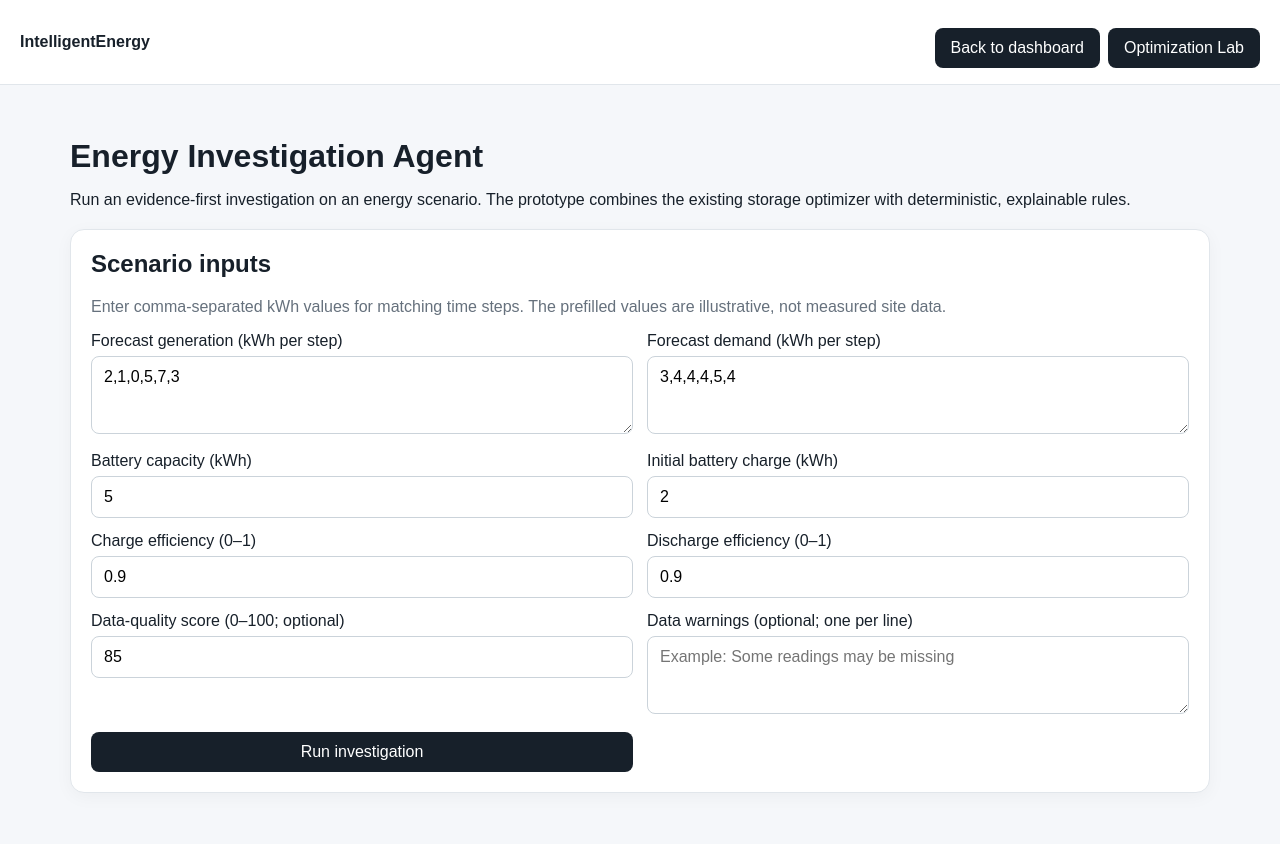
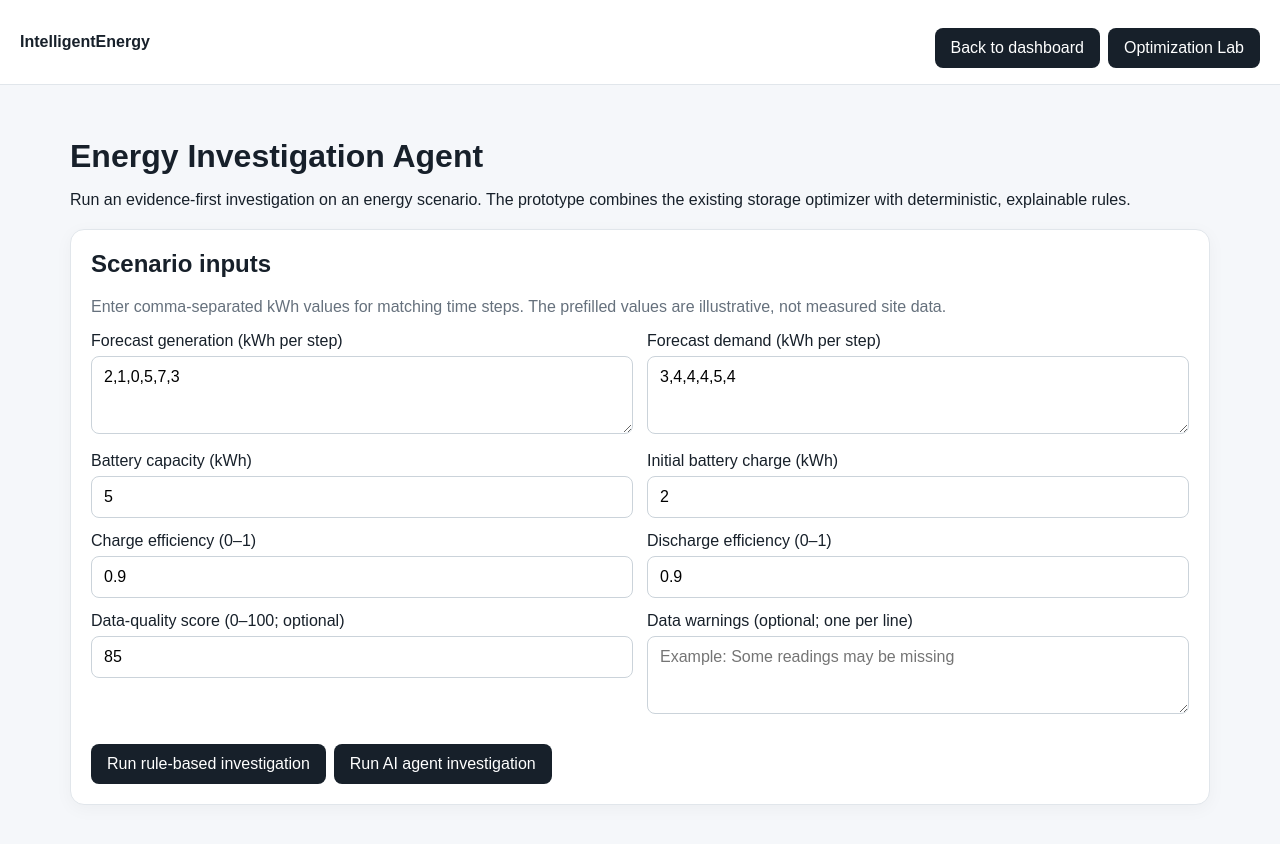
Before and after one commit to okikiolaarowolo/IntelligentEnergy, a Next.js app: page /dashboard/investigator in a window 1280 px wide. Shown: the top 844 px of the page. Built offline with nearby package versions, Linux system fonts and the light colour scheme.

Commit message:
feat: connect dashboard to AI energy investigation endpoint

```diff
--- a/src/app/dashboard/investigator/page.tsx
+++ b/src/app/dashboard/investigator/page.tsx
@@ -31,8 +31,41 @@ export default function InvestigatorPage() {
   const [quality, setQuality] = useState('85');
   const [warnings, setWarnings] = useState('');
   const [report, setReport] = useState<InvestigationReport | null>(null);
+  const [agentReport, setAgentReport] = useState<Record<string, unknown> | null>(null);
   const [error, setError] = useState('');
   const [busy, setBusy] = useState(false);
+
+  async function runAgentInvestigation() {
+    setError('');
+    setAgentReport(null);
+    setBusy(true);
+    try {
+      const generationForecastKwh = parseProfile(generation, 'Generation profile');
+      const demandForecastKwh = parseProfile(demand, 'Demand profile');
+      if (generationForecastKwh.length !== demandForecastKwh.length) throw new Error('Generation and demand profiles must have the same number of steps.');
+      const batteryCapacityKwh = Number(capacity);
+      const initialSocKwh = Number(initialSoc);
+      const charge = Number(chargeEfficiency);
+      const discharge = Number(dischargeEfficiency);
+      const qualityScore = quality.trim() === '' ? undefined : Number(quality);
+      if (!Number.isFinite(batteryCapacityKwh) || batteryCapacityKwh < 0) throw new Error('Battery capacity must be non-negative.');
+      if (!Number.isFinite(initialSocKwh) || initialSocKwh < 0 || initialSocKwh > batteryCapacityKwh) throw new Error('Initial charge must be between zero and battery capacity.');
+      if (!Number.isFinite(charge) || charge <= 0 || charge > 1 || !Number.isFinite(discharge) || discharge <= 0 || discharge > 1) throw new Error('Efficiencies must be greater than 0 and at most 1.');
+      if (qualityScore !== undefined && (!Number.isFinite(qualityScore) || qualityScore < 0 || qualityScore > 100)) throw new Error('Data-quality score must be between 0 and 100.');
+      const response = await fetch('/api/energy-investigator/agent', {
+        method: 'POST', headers: { 'Content-Type': 'application/json' },
+        body: JSON.stringify({ generationForecastKwh, demandForecastKwh, batteryCapacityKwh, initialSocKwh, chargeEfficiency: charge, dischargeEfficiency: discharge, qualityScore, warnings: warnings.split('\\n').map((item) => item.trim()).filter(Boolean).slice(0, 3) }),
+      });
+      const result: unknown = await response.json();
+      if (!response.ok) throw new Error(result && typeof result === 'object' && 'error' in result && typeof result.error === 'string' ? result.error : 'AI investigation failed.');
+      if (!result || typeof result !== 'object') throw new Error('The agent returned an invalid response.');
+      setAgentReport(result as Record<string, unknown>);
+    } catch (cause) {
+      setError(cause instanceof Error ? cause.message : 'AI investigation could not be completed.');
+    } finally {
+      setBusy(false);
+    }
+  }
 
   function runInvestigation(event: FormEvent) {
     event.preventDefault();
@@ -120,9 +153,31 @@ export default function InvestigatorPage() {
             <label>Data warnings (optional; one per line)
               <textarea value={warnings} onChange={(event) => setWarnings(event.target.value)} rows={3} placeholder="Example: Some readings may be missing" />
             </label>
-            <button type="submit" disabled={busy}>{busy ? 'Investigating…' : 'Run investigation'}</button>
+            <div className="actions">
+              <button type="submit" disabled={busy}>{busy ? 'Working…' : 'Run rule-based investigation'}</button>
+              <button type="button" onClick={runAgentInvestigation} disabled={busy}>{busy ? 'Agent working…' : 'Run AI agent investigation'}</button>
+            </div>
           </form>
         </section>
+
+        {agentReport && <section className="card" aria-live="polite">
+          <h2>AI agent investigation</h2>
+          <p className="muted">LLM tool-calling mode · Advisory only · Review cited evidence before acting</p>
+          <p>{typeof agentReport.summary === 'string' ? agentReport.summary : 'Investigation completed.'}</p>
+          {agentReport.verifier && typeof agentReport.verifier === 'object' && <p><strong>Claim verification:</strong> {JSON.stringify(agentReport.verifier)}</p>}
+          {Array.isArray(agentReport.findings) && agentReport.findings.map((item, index) => item && typeof item === 'object' ? <article className="card" key={index}>
+            <p><strong>{'title' in item && typeof item.title === 'string' ? item.title : 'Finding'}</strong></p>
+            <p>{'explanation' in item && typeof item.explanation === 'string' ? item.explanation : ''}</p>
+            {'severity' in item && <p><strong>Severity:</strong> {String(item.severity)}</p>}
+            {'confidence' in item && <p><strong>Confidence:</strong> {String(item.confidence)}</p>}
+            {'toolResultIds' in item && <p className="muted"><strong>Evidence result IDs:</strong> {Array.isArray(item.toolResultIds) ? item.toolResultIds.join(', ') : 'None'}</p>}
+            {'nextStep' in item && <p><strong>Next step:</strong> {String(item.nextStep)}</p>}
+          </article> : null)}
+          {Array.isArray(agentReport.blockedClaims) && agentReport.blockedClaims.length > 0 && <><h3>Claims blocked by verifier</h3><ul>{agentReport.blockedClaims.map((item, index) => <li key={index}>{JSON.stringify(item)}</li>)}</ul></>}
+          {Array.isArray(agentReport.missingData) && agentReport.missingData.length > 0 && <><h3>Missing data</h3><ul>{agentReport.missingData.map((item, index) => <li key={index}>{String(item)}</li>)}</ul></>}
+          {Array.isArray(agentReport.limitations) && agentReport.limitations.length > 0 && <><h3>Limitations</h3><ul>{agentReport.limitations.map((item, index) => <li key={index}>{String(item)}</li>)}</ul></>}
+          {Array.isArray(agentReport.toolResults) && <details><summary>Tool result ledger</summary><pre style={{ whiteSpace: 'pre-wrap', overflowWrap: 'anywhere' }}>{JSON.stringify(agentReport.toolResults, null, 2)}</pre></details>}
+        </section>}
 
         {report && <>
           <section className="card" aria-live="polite">
```
